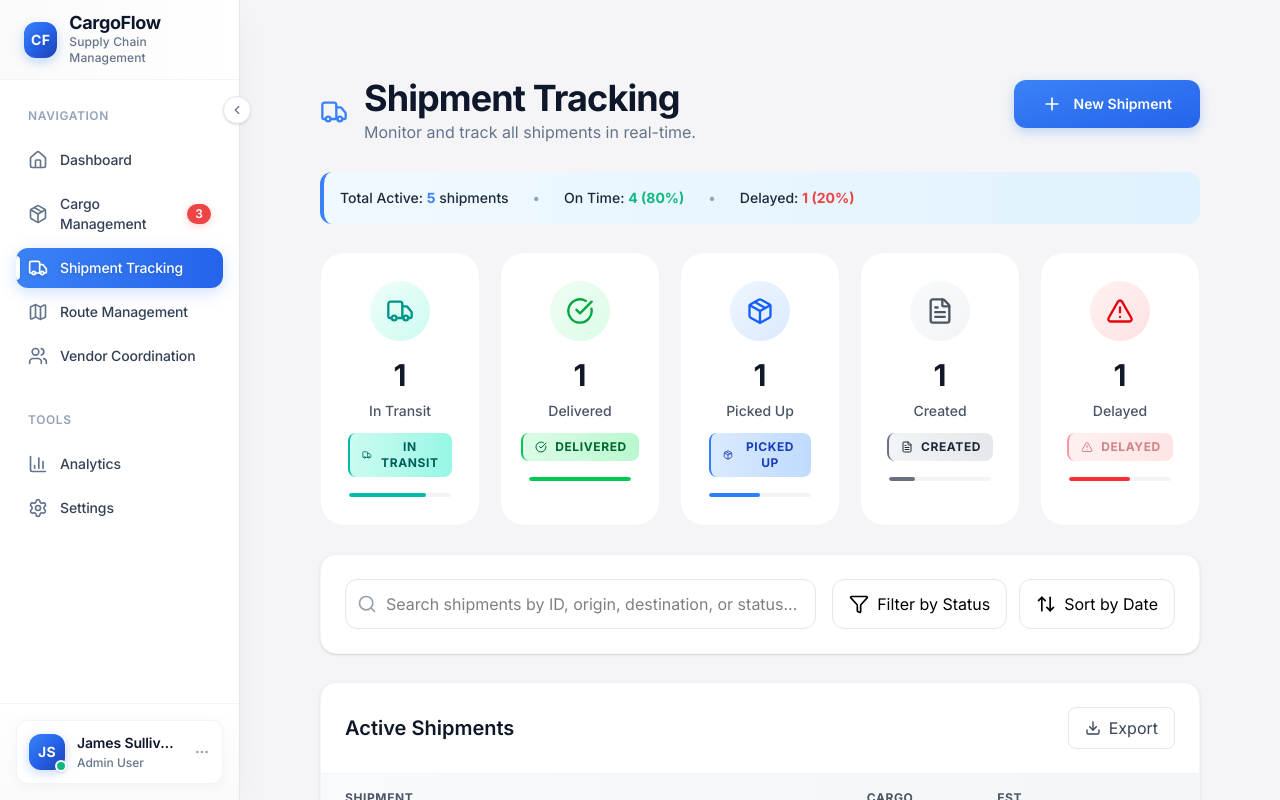
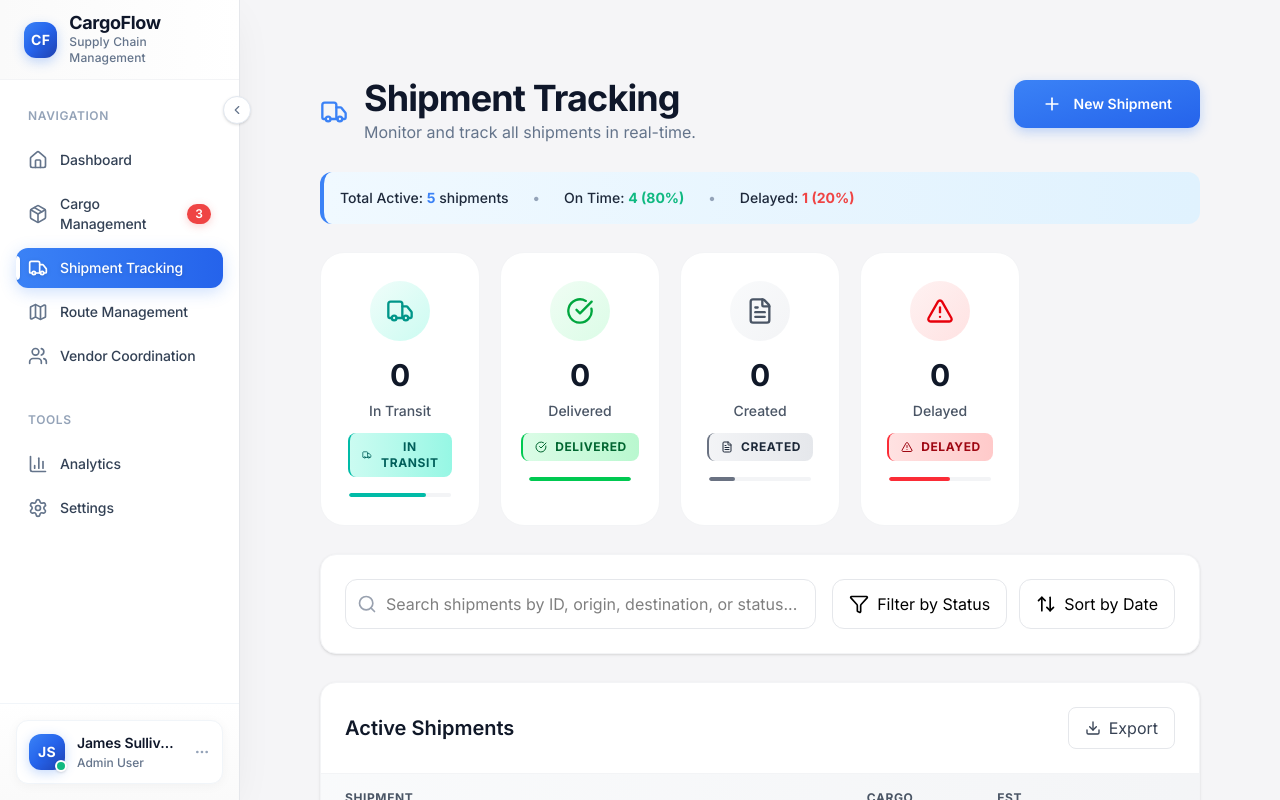
Before and after one commit to kalviumcommunity/Supply-Chain-Cargo-Management-Maersk-Hackathon, a Vue app in the folder client/: page /shipments in a window 1280 px wide. Built offline with nearby package versions, Linux system fonts and the light colour scheme.

Commit message:
Align shipment status values with database schema

```diff
--- a/client/src/components/ShipmentTracking.vue
+++ b/client/src/components/ShipmentTracking.vue
@@ -712,11 +712,13 @@ const shipments = ref([
 // ============================================================================
 
 // Status card configurations
+// Note: Updated to match database schema - status values use proper case
+// 'Picked Up' status commented out as it's not in database CHECK constraint
 const statusCards = computed(() => [
   {
-    id: 'in-transit',
+    id: 'In Transit',
     icon: Truck,
-    count: shipments.value.filter(s => s.status === 'in-transit').length,
+    count: shipments.value.filter(s => s.status === 'In Transit').length,
     label: 'In Transit',
     iconBg: 'bg-gradient-to-br from-teal-50 to-teal-100',
     iconColor: 'text-teal-600',
@@ -727,9 +729,9 @@ const statusCards = computed(() => [
     progress: 75
   },
   {
-    id: 'delivered',
+    id: 'Delivered',
     icon: CheckCircle,
-    count: shipments.value.filter(s => s.status === 'delivered').length,
+    count: shipments.value.filter(s => s.status === 'Delivered').length,
     label: 'Delivered',
     iconBg: 'bg-gradient-to-br from-green-50 to-green-100',
     iconColor: 'text-green-600',
@@ -739,10 +741,13 @@ const statusCards = computed(() => [
     progressColor: 'bg-green-500',
     progress: 100
   },
+  // Picked Up status commented out - not supported in current database schema
+  // Can be restored when schema is updated to support this status after Kafka integration
+  /*
   {
-    id: 'picked-up',
+    id: 'Picked Up',
     icon: Package,
-    count: shipments.value.filter(s => s.status === 'picked-up').length,
+    count: shipments.value.filter(s => s.status === 'Picked Up').length,
     label: 'Picked Up',
     iconBg: 'bg-gradient-to-br from-blue-50 to-blue-100',
     iconColor: 'text-blue-600',
@@ -752,10 +757,11 @@ const statusCards = computed(() => [
     progressColor: 'bg-blue-500',
     progress: 50
   },
+  */
   {
-    id: 'created',
+    id: 'Created',
     icon: FileText,
-    count: shipments.value.filter(s => s.status === 'created').length,
+    count: shipments.value.filter(s => s.status === 'Created').length,
     label: 'Created',
     iconBg: 'bg-gradient-to-br from-gray-50 to-gray-100',
     iconColor: 'text-gray-600',
@@ -766,9 +772,9 @@ const statusCards = computed(() => [
     progress: 25
   },
   {
-    id: 'delayed',
+    id: 'Delayed',
     icon: AlertTriangle,
-    count: shipments.value.filter(s => s.status === 'delayed').length,
+    count: shipments.value.filter(s => s.status === 'Delayed').length,
     label: 'Delayed',
     iconBg: 'bg-gradient-to-br from-red-50 to-red-100',
     iconColor: 'text-red-600',
@@ -781,12 +787,15 @@ const statusCards = computed(() => [
 ])
 
 // Status options for filter dropdown
+// Note: Aligned with database CHECK constraint: shipment_status IN ('Created', 'In Transit', 'Delivered', 'Delayed')
+// Updated 2024: Removed 'picked-up' status as it's not supported in database schema
+// 'Picked Up' status commented out below - can be restored when schema supports it after Kafka integration
 const statusOptions = computed(() => [
-  { value: 'in-transit', label: 'In Transit', icon: Truck, color: 'text-teal-600' },
-  { value: 'delivered', label: 'Delivered', icon: CheckCircle, color: 'text-green-600' },
-  { value: 'picked-up', label: 'Picked Up', icon: Package, color: 'text-blue-600' },
-  { value: 'created', label: 'Created', icon: FileText, color: 'text-gray-600' },
-  { value: 'delayed', label: 'Delayed', icon: AlertTriangle, color: 'text-red-600' }
+  { value: 'In Transit', label: 'In Transit', icon: Truck, color: 'text-teal-600' },
+  { value: 'Delivered', label: 'Delivered', icon: CheckCircle, color: 'text-green-600' },
+  // { value: 'Picked Up', label: 'Picked Up', icon: Package, color: 'text-blue-600' }, // Not in DB schema
+  { value: 'Created', label: 'Created', icon: FileText, color: 'text-gray-600' },
+  { value: 'Delayed', label: 'Delayed', icon: AlertTriangle, color: 'text-red-600' }
 ])
 
 // Sort options
@@ -932,14 +941,21 @@ const getStatusLabel = (status) => {
 }
 
 const getStatusBadgeClass = (status) => {
+  // Updated to match database schema status values (proper case)
+  // Added mapping for backward compatibility with any legacy lowercase values
   const classes = {
+    'In Transit': 'inline-flex items-center gap-2 px-3 py-1.5 rounded-lg text-xs font-bold uppercase bg-gradient-to-r from-teal-100 to-teal-200 text-teal-800 border-l-2 border-teal-500',
+    'Delivered': 'inline-flex items-center gap-2 px-3 py-1.5 rounded-lg text-xs font-bold uppercase bg-gradient-to-r from-green-100 to-green-200 text-green-800 border-l-2 border-green-500',
+    // 'Picked Up': 'inline-flex items-center gap-2 px-3 py-1.5 rounded-lg text-xs font-bold uppercase bg-gradient-to-r from-blue-100 to-blue-200 text-blue-800 border-l-2 border-blue-500', // Not in DB schema
+    'Created': 'inline-flex items-center gap-2 px-3 py-1.5 rounded-lg text-xs font-bold uppercase bg-gradient-to-r from-gray-100 to-gray-200 text-gray-800 border-l-2 border-gray-500',
+    'Delayed': 'inline-flex items-center gap-2 px-3 py-1.5 rounded-lg text-xs font-bold uppercase bg-gradient-to-r from-red-100 to-red-200 text-red-800 border-l-2 border-red-500 animate-pulse',
+    // Legacy mappings for backward compatibility (remove after full migration)
     'in-transit': 'inline-flex items-center gap-2 px-3 py-1.5 rounded-lg text-xs font-bold uppercase bg-gradient-to-r from-teal-100 to-teal-200 text-teal-800 border-l-2 border-teal-500',
     'delivered': 'inline-flex items-center gap-2 px-3 py-1.5 rounded-lg text-xs font-bold uppercase bg-gradient-to-r from-green-100 to-green-200 text-green-800 border-l-2 border-green-500',
-    'picked-up': 'inline-flex items-center gap-2 px-3 py-1.5 rounded-lg text-xs font-bold uppercase bg-gradient-to-r from-blue-100 to-blue-200 text-blue-800 border-l-2 border-blue-500',
     'created': 'inline-flex items-center gap-2 px-3 py-1.5 rounded-lg text-xs font-bold uppercase bg-gradient-to-r from-gray-100 to-gray-200 text-gray-800 border-l-2 border-gray-500',
     'delayed': 'inline-flex items-center gap-2 px-3 py-1.5 rounded-lg text-xs font-bold uppercase bg-gradient-to-r from-red-100 to-red-200 text-red-800 border-l-2 border-red-500 animate-pulse'
   }
-  return classes[status] || classes.created
+  return classes[status] || classes['Created']
 }
 
 // ============================================================================
```
